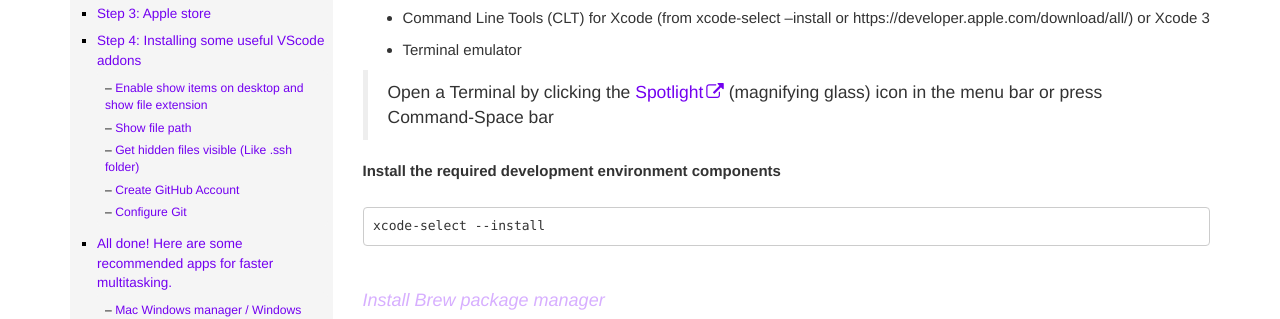
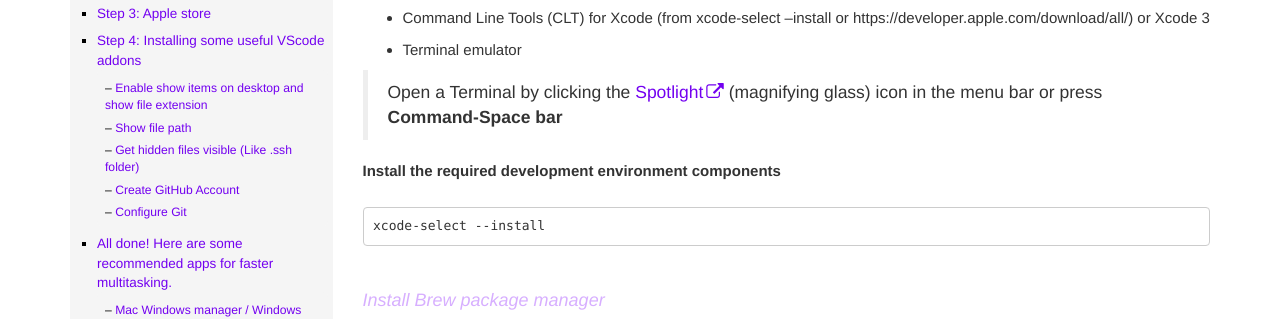
Before and after one commit to tkohonen/tkohonen.github.io, a Jekyll site: the page built from HAMK_BASIC_Software_MacUsers.md, in a window 1280 px wide and 900 px high. Shown: the part 444-763 px from the top of the window. Built offline with Jekyll 4.4.1, drawn with Linux system fonts in a browser that asks for light colours; our own code applies the rules of GitHub Pages for plain Markdown files; comment, search, counter and statistics services are not loaded.

Commit message:
MAC Update 2

````diff
--- a/HAMK_BASIC_Software_MacUsers.md
+++ b/HAMK_BASIC_Software_MacUsers.md
@@ -10,7 +10,7 @@ The following guidelines utilize the **[brew](https://brew.sh/) package manager*
 * Command Line Tools (CLT) for Xcode (from xcode-select --install or https://developer.apple.com/download/all/) or Xcode 3
 * Terminal emulator
 
-> Open a Terminal by clicking the [Spotlight](https://support.apple.com/guide/mac-help/search-with-spotlight-mchlp1008/mac) (magnifying glass) icon in the menu bar or press Command-Space bar
+> Open a Terminal by clicking the [Spotlight](https://support.apple.com/guide/mac-help/search-with-spotlight-mchlp1008/mac) (magnifying glass) icon in the menu bar or press **Command-Space bar**
 
 **Install the required development environment components**
 ```
````
